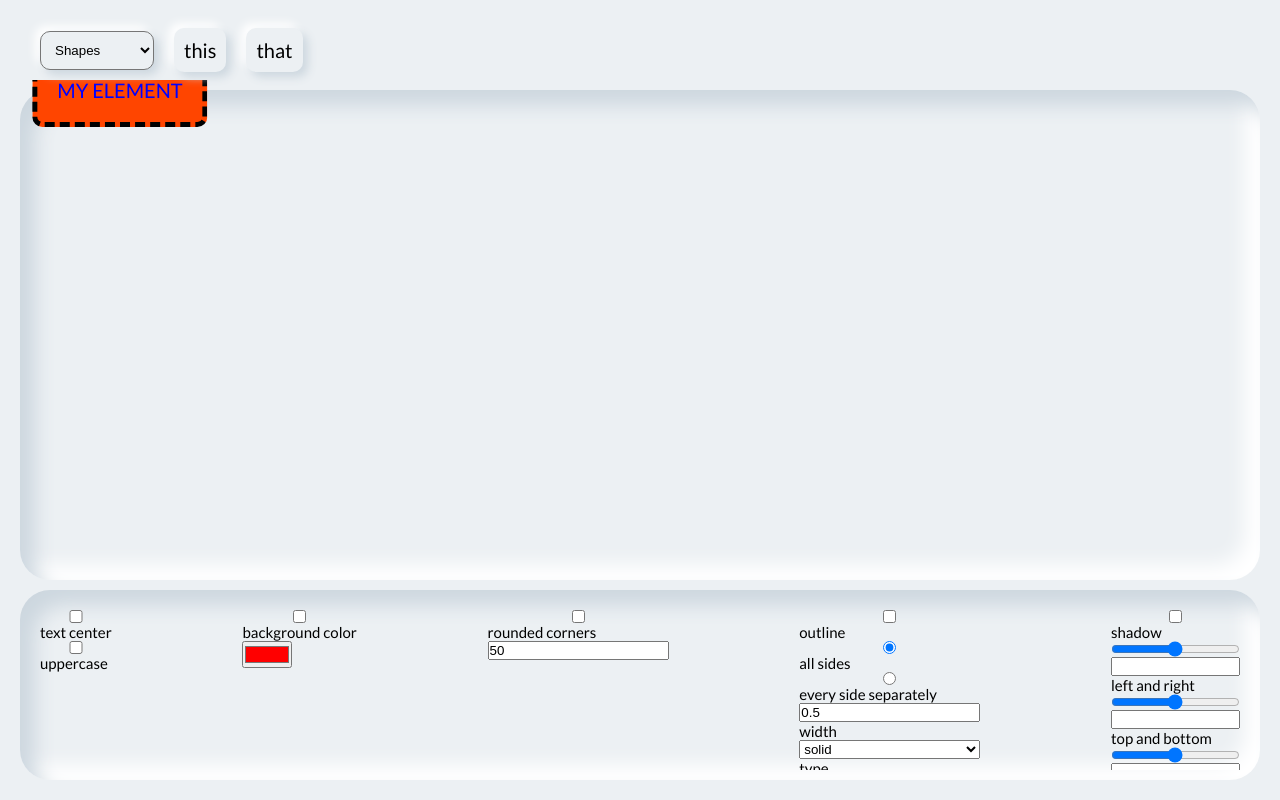
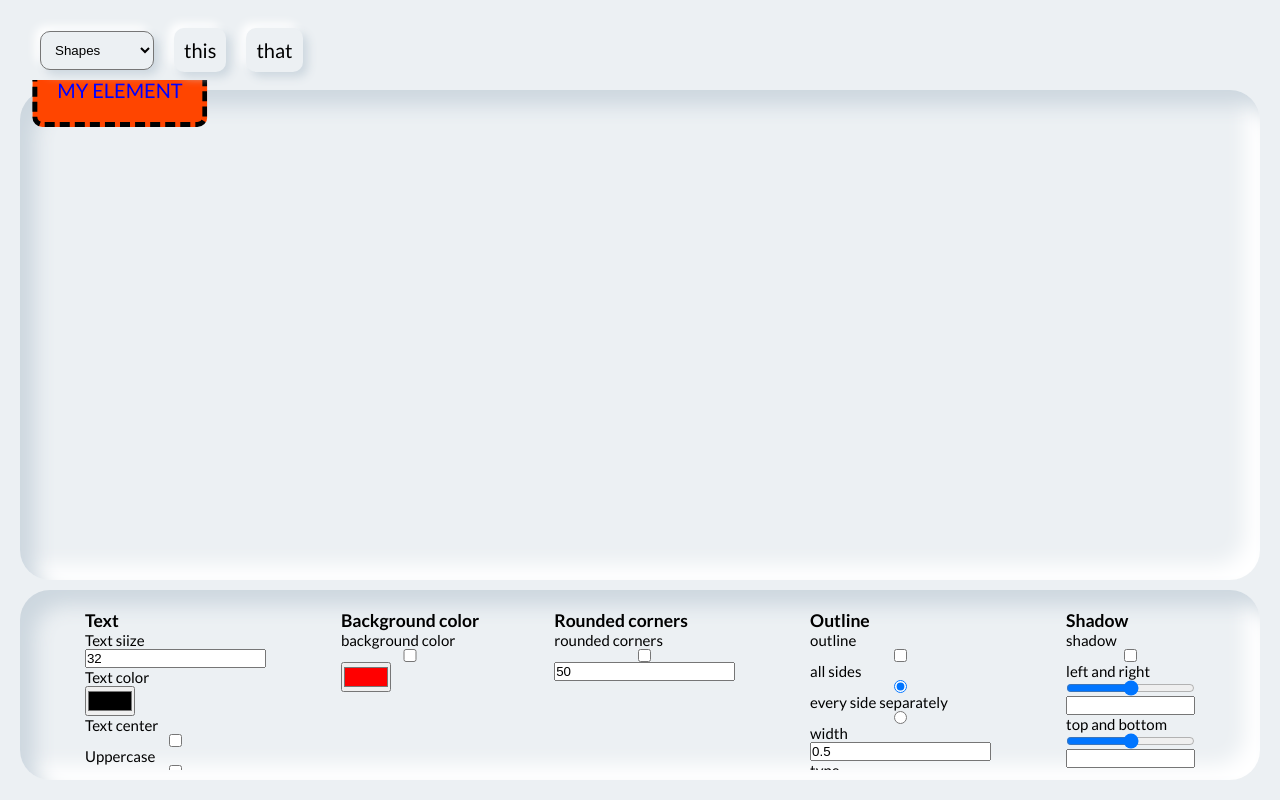
Before and after one commit to Dan-Geiger/element-machine, a website built with Parcel: page index.html in a window 1280 px wide. Built offline with nearby package versions, Linux system fonts and the light colour scheme.

Commit message:
progress

```diff
--- a/index.html
+++ b/index.html
@@ -53,31 +53,40 @@
             <aside class="style-bar__container">
                 <ul class="style-bar__list">
                     <li class="style-bar__style-item">
-                        <input type="checkbox" name="text center" />
-                        <span>text center</span>
-                        <input type="checkbox" name="uppercase" />
-                        <span>uppercase</span>
+                        <h3>Text</h3>
+                        <span>Text siize</span>
+                        <input class="input" type="number" name="text size" value="32" min="1" />
+                        <span>Text color</span>
+                        <input class="input" type="color" name="background color picker" value="#000000" />
+                        <span>Text center</span>
+                        <input class="input" type="checkbox" name="text center" />
+                        <span>Uppercase</span>
+                        <input class="input" type="checkbox" name="uppercase" />
                     </li>
                     <li class="style-bar__style-item">
-                        <input type="checkbox" name="background color" />
+                        <h3>Background color</h3>
                         <span>background color</span>
-                        <input type="color" name="background color picker" value="#ff0000" />
+                        <input class="input" type="checkbox" name="background color" />
+                        <input class="input" type="color" name="background color picker" value="#ff0000" />
                     </li>
                     <li class="style-bar__style-item">
-                        <input type="checkbox" name="rounded corners" />
+                        <h3>Rounded corners</h3>
                         <span>rounded corners</span>
-                        <input type="number" name="rounded corners value" value="50" />
+                        <input class="input" type="checkbox" name="rounded corners" />
+                        <input class="input" type="number" name="rounded corners value" value="50" />
                     </li>
                     <li class="style-bar__style-item">
-                        <input type="checkbox" name="outline" />
+                        <h3>Outline</h3>
                         <span>outline</span>
-                        <input type="radio" name="outline sides" checked />
+                        <input class="input" type="checkbox" name="outline" />
                         <span>all sides</span>
-                        <input type="radio" name="outline sides" />
+                        <input class="input" type="radio" name="outline sides" checked />
                         <span>every side separately</span>
-                        <input type="number" name="outline value width" value="0.5" id="border-width" />
-                        <label for="border-width">width</label>
-                        <select name="border type select" id="border-type">
+                        <input class="input" type="radio" name="outline sides" />
+                        <span>width</span>
+                        <input class="input" type="number" name="outline value width" value="0.5" id="border-width" />
+                        <span>type</span>
+                        <select class="input" name="border type select" id="border-type">
                             <option value="solid">solid</option>
                             <option value="double">double</option>
                             <option value="dashed">dashed</option>
@@ -89,30 +98,30 @@
                             <option value="none">none</option>
                             <option value="hidden">hidden</option>
                         </select>
-                        <span>type</span>
-                        <input type="color" name="outline color" />
                         <span>color</span>
+                        <input class="input" type="color" name="outline color" />
                     </li>
                     <li class="style-bar__style-item">
-                        <input type="checkbox" name="shadow" />
+                        <h3>Shadow</h3>
                         <span>shadow</span>
-                        <input type="range" name="offset x" min="-10000" max="10000" />
-                        <input type="number" name="offset x" min="-10000" max="10000" />
+                        <input class="input" type="checkbox" name="shadow" />
                         <span>left and right</span>
-                        <input type="range" name="offset y" min="-10000" max="10000" />
-                        <input type="number" name="offset y" min="-10000" max="10000" />
+                        <input class="input" type="range" name="offset x" min="-10000" max="10000" />
+                        <input class="input" type="number" name="offset x" min="-10000" max="10000" />
                         <span>top and bottom</span>
-                        <input type="range" name="blur radius" min="-1000" max="1000" />
-                        <input type="number" name="blur radius" min="-1000" max="1000" />
+                        <input class="input" type="range" name="offset y" min="-10000" max="10000" />
+                        <input class="input" type="number" name="offset y" min="-10000" max="10000" />
                         <span>blur radius</span>
-                        <input type="range" name="spread" min="-1000" max="1000" />
-                        <input type="number" name="spread" min="-1000" max="1000" />
+                        <input class="input" type="range" name="blur radius" min="-1000" max="1000" />
+                        <input class="input" type="number" name="blur radius" min="-1000" max="1000" />
                         <span>spread</span>
-                        <input type="color" name="shadow color" />
+                        <input class="input" type="range" name="spread" min="-1000" max="1000" />
+                        <input class="input" type="number" name="spread" min="-1000" max="1000" />
                         <span>shadow color</span>
-                        <input type="range" name="transparency" min="-1000" max="1000" />
-                        <input type="number" name="transparency" min="-1000" max="1000" />
+                        <input class="input" type="color" name="shadow color" />
                         <span>transparency</span>
+                        <input class="input" type="range" name="transparency" min="-1000" max="1000" />
+                        <input class="input" type="number" name="transparency" min="-1000" max="1000" />
                     </li>
                 </ul>
             </aside>
--- a/src/js/controller.js
+++ b/src/js/controller.js
@@ -7,25 +7,31 @@ function shapeController() {
     ShapeCL.centerShape();
 }
 // ShapeCL.centerShape();
-//adjasting canvas to window resize
+//adjasting to window resize
 window.addEventListener('resize', () => {
     shapeController();
 });
 
+function init() {
+    ShapeCL.centerShape();
+}
+
+init();
+
 //clicked mouse position
-canvasEl.addEventListener('click', (e) => {
-    //record points clicked
-    data.setClickPoint(e);
+// canvasEl.addEventListener('click', (e) => {
+//     //record points clicked
+//     data.setClickPoint(e);
 
-    shapeController();
-});
+//     shapeController();
+// });
 
 // //continuous mouse position
-canvasEl.addEventListener('mousemove', (e) => {
-    data.setContinuosPoint(e);
+// canvasEl.addEventListener('mousemove', (e) => {
+//     data.setContinuosPoint(e);
 
-    shapeController();
-});
+//     shapeController();
+// });
 
 // //button listeners
 // select.btnToggleView.addEventListener('click', () => {
@@ -34,8 +40,3 @@ canvasEl.addEventListener('mousemove', (e) => {
 // });
 
 //init fn
-function init() {
-    ShapeCL.centerShape('my name is dan');
-}
-
-// init();
--- a/src/sass/main.scss
+++ b/src/sass/main.scss
@@ -254,7 +254,7 @@ html {
         height: 100%;
 
         display: flex;
-        justify-content: space-between;
+        justify-content: space-evenly;
         overflow-x: scroll;
         gap: 1rem;
 
@@ -268,9 +268,14 @@ html {
 
         display: flex;
         flex-direction: column;
-        overflow-y: auto;
+        overflow-y: scroll;
 
         @include scroll-bar-style;
+
+        & input[type='color'] {
+            flex-shrink: 0;
+            height: 3rem;
+        }
     }
 }
 
```
